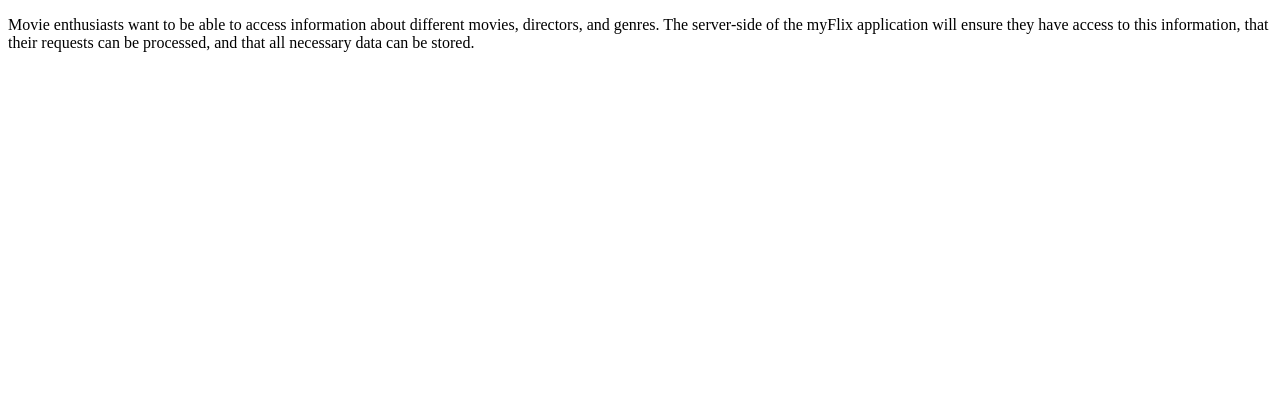
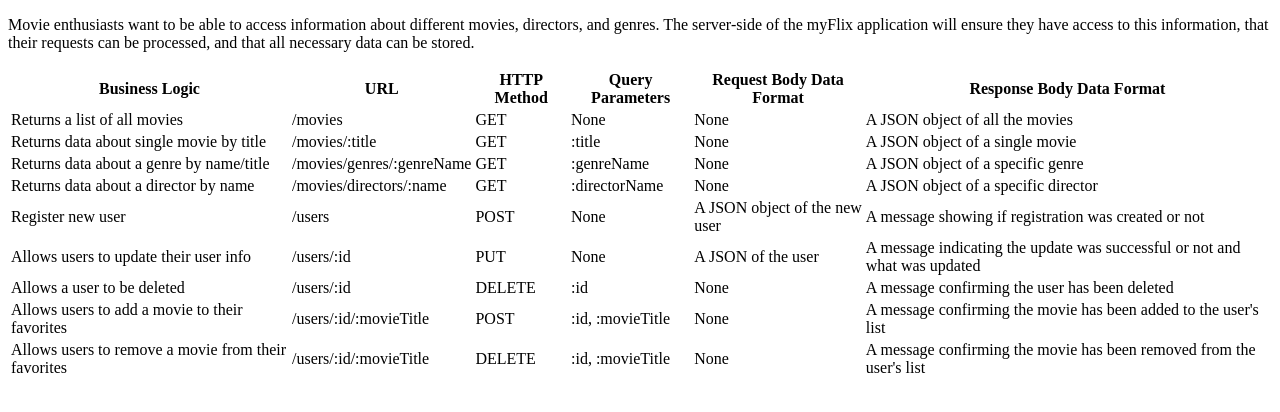
Before and after one commit to payette28/movie_api, a website: page public/documentation.html in a window 1280 px wide. Drawn offline with Linux system fonts and the light colour scheme.

Commit message:
Update documentation.html
if applied adds a list of url end points and request methods

```diff
--- a/public/documentation.html
+++ b/public/documentation.html
@@ -8,12 +8,110 @@
 </head>
 
 <body>
+
     <p>
         Movie enthusiasts want to be able to access information about different movies,
         directors, and genres. The server-side of the myFlix application will ensure they have access
         to this information, that their requests can be processed, and that all necessary data can be
         stored.
     </p>
+
+    <table>
+        <thead>
+            <tr>
+                <th>Business Logic</th>
+                <th>URL</th>
+                <th>HTTP Method</th>
+                <th>Query Parameters</th>
+                <th>Request Body Data Format</th>
+                <th>Response Body Data Format</th>
+            </tr>
+        </thead>
+
+        <tbody>
+
+            <tr>
+                <td>Returns a list of all movies</td>
+                <td>/movies</td>
+                <td>GET</td>
+                <td>None</td>
+                <td>None</td>
+                <td>A JSON object of all the movies</td>
+            </tr>
+
+            <tr>
+                <td>Returns data about single movie by title</td>
+                <td>/movies/:title</td>
+                <td>GET</td>
+                <td>:title</td>
+                <td>None</td>
+                <td>A JSON object of a single movie</td>
+            </tr>
+
+            <tr>
+                <td>Returns data about a genre by name/title</td>
+                <td>/movies/genres/:genreName</td>
+                <td>GET</td>
+                <td>:genreName</td>
+                <td>None</td>
+                <td>A JSON object of a specific genre</td>
+            </tr>
+
+            <tr>
+                <td>Returns data about a director by name</td>
+                <td>/movies/directors/:name</td>
+                <td>GET</td>
+                <td>:directorName</td>
+                <td>None</td>
+                <td>A JSON object of a specific director</td>
+            </tr>
+
+            <tr>
+                <td>Register new user</td>
+                <td>/users</td>
+                <td>POST</td>
+                <td>None</td>
+                <td>A JSON object of the new user</td>
+                <td>A message showing if registration was created or not</td>
+            </tr>
+
+            <tr>
+                <td>Allows users to update their user info</td>
+                <td>/users/:id</td>
+                <td>PUT</td>
+                <td>None</td>
+                <td>A JSON of the user</td>
+                <td>A message indicating the update was successful or not and what was updated <br></td>
+            </tr>
+
+            <tr>
+                <td>Allows a user to be deleted</td>
+                <td>/users/:id</td>
+                <td>DELETE</td>
+                <td>:id</td>
+                <td>None</td>
+                <td>A message confirming the user has been deleted</td>
+            </tr>
+
+            <tr>
+                <td>Allows users to add a movie to their favorites</td>
+                <td>/users/:id/:movieTitle</td>
+                <td>POST</td>
+                <td>:id, :movieTitle</td>
+                <td>None</td>
+                <td>A message confirming the movie has been added to the user's list</td>
+            </tr>
+
+            <tr>
+                <td>Allows users to remove a movie from their favorites</td>
+                <td>/users/:id/:movieTitle</td>
+                <td>DELETE</td>
+                <td>:id, :movieTitle</td>
+                <td>None</td>
+                <td>A message confirming the movie has been removed from the user's list</td>
+            </tr>
+        </tbody>
+    </table>
 </body>
 
 </html>
```
